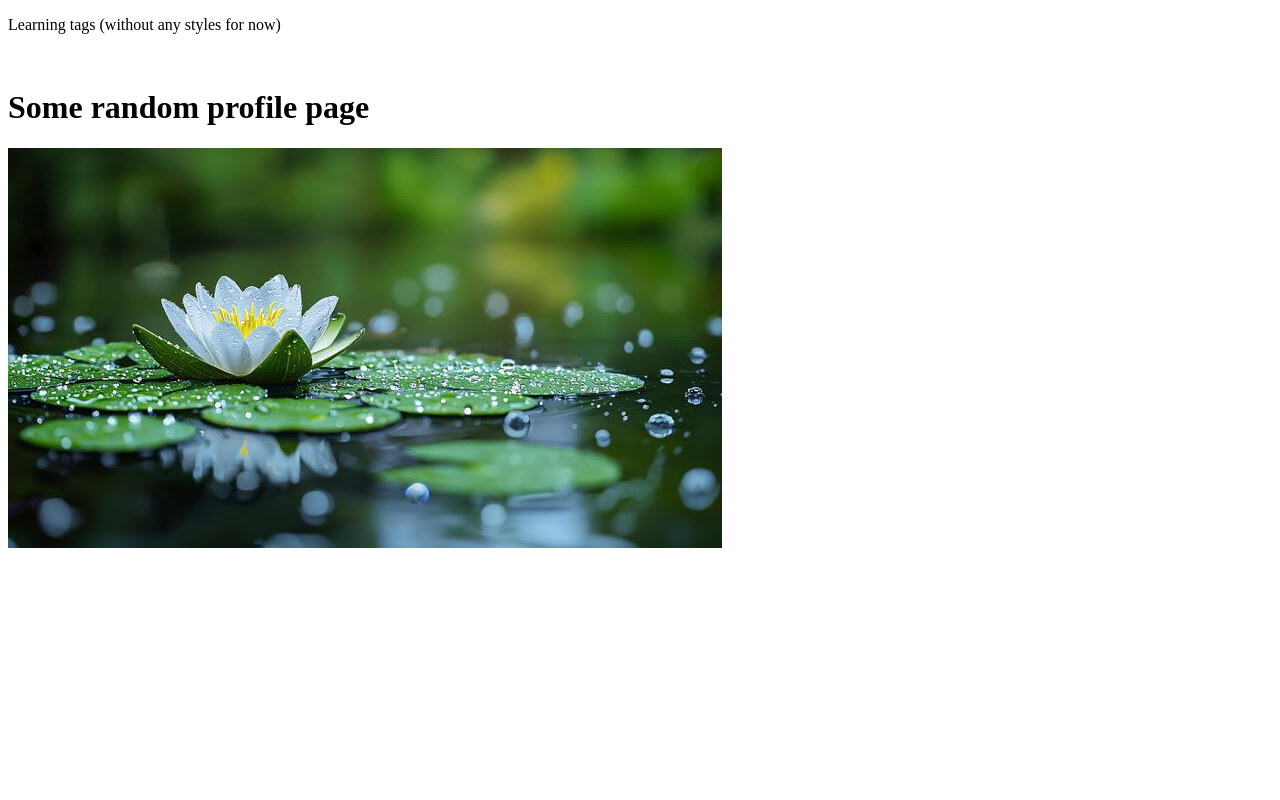
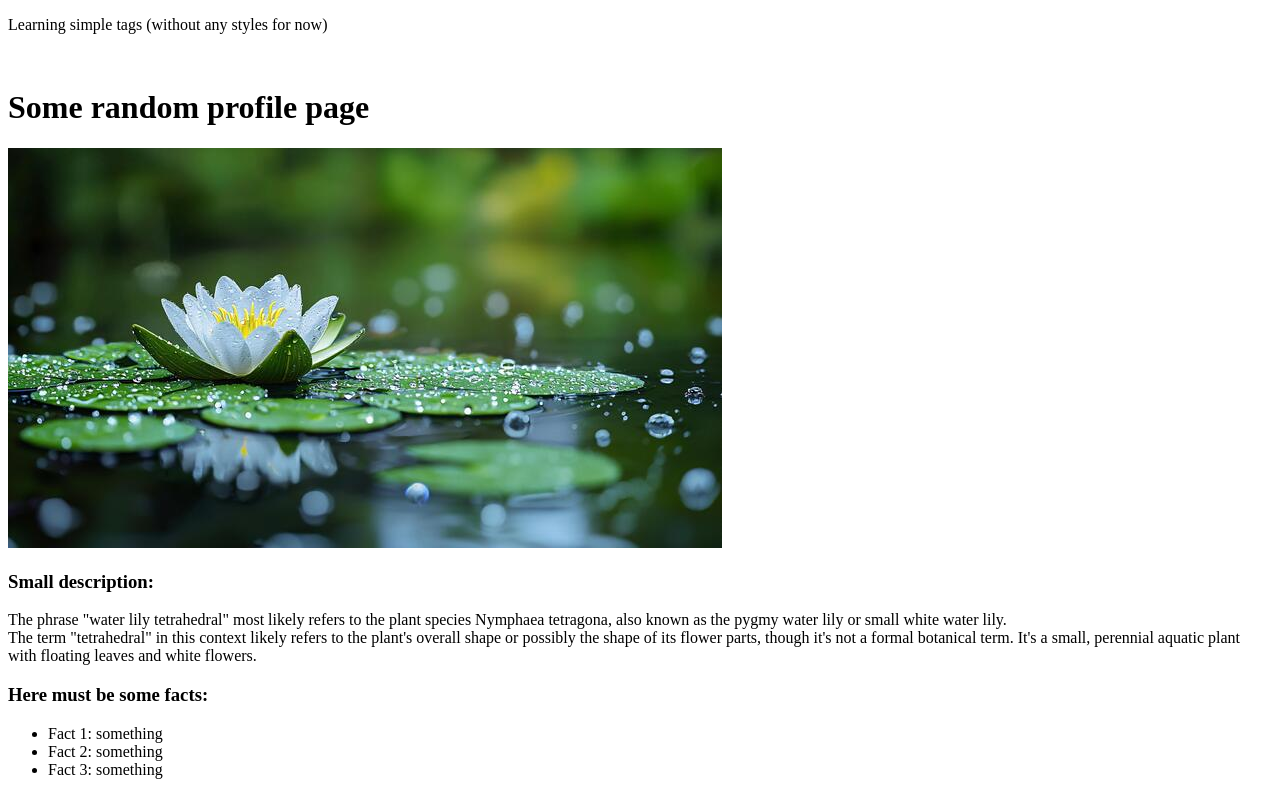
Before and after one commit to 1necromancer/html-one, a plain HTML site: page index.html in a window 1280 px wide. Drawn offline with Linux system fonts and the light colour scheme.

Commit message:
added: use ul and li tags

```diff
--- a/index.html
+++ b/index.html
@@ -2,10 +2,20 @@
     <html>
         <head>
             <title>Start html learning</title>
-            <p>Learning tags (without any styles for now)</p>
+            <p>Learning simple tags (without any styles for now)</p>
             <br/>
             <h1>Some random profile page</h1>
             <img src="images/flower-picture.jpg" alt="flower picture">
         </head>
+        <body>
+            <h3>Small description:</h3>
+            <p>The phrase "water lily tetrahedral" most likely refers to the plant species Nymphaea tetragona, also known as the pygmy water lily or small white water lily. <br>The term "tetrahedral" in this context likely refers to the plant's overall shape or possibly the shape of its flower parts, though it's not a formal botanical term. It's a small, perennial aquatic plant with floating leaves and white flowers. </p>
+            <h3>Here must be some facts:</h3>
+            <ul>
+                <li>Fact 1: something</li>
+                <li>Fact 2: something</li>
+                <li>Fact 3: something</li>
+            </ul>
+        </body>
     </html>
 </html>
```
